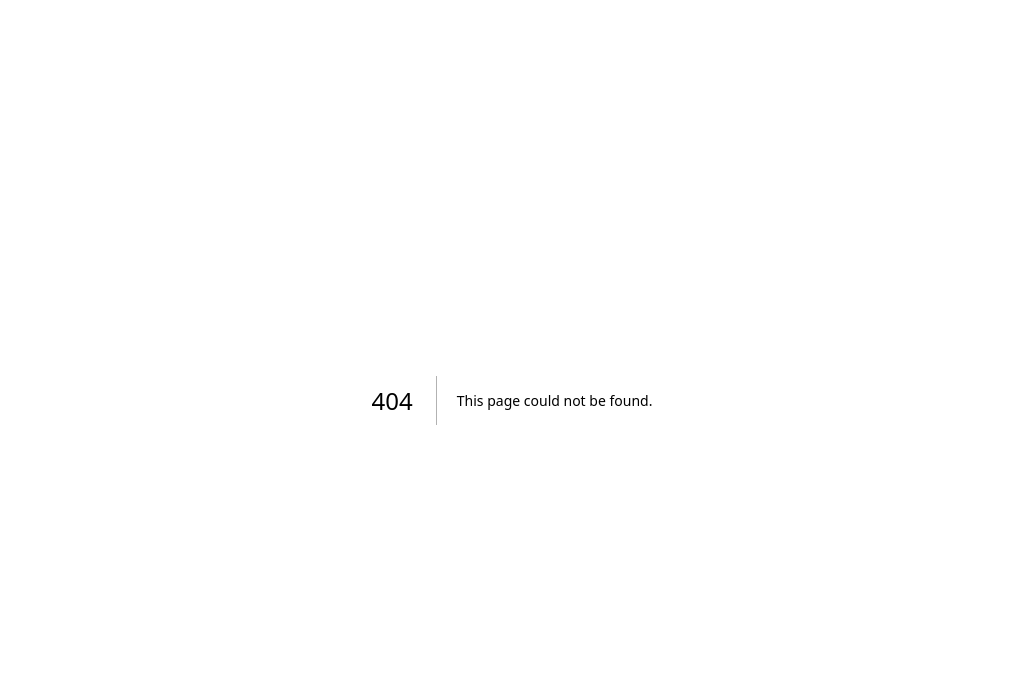
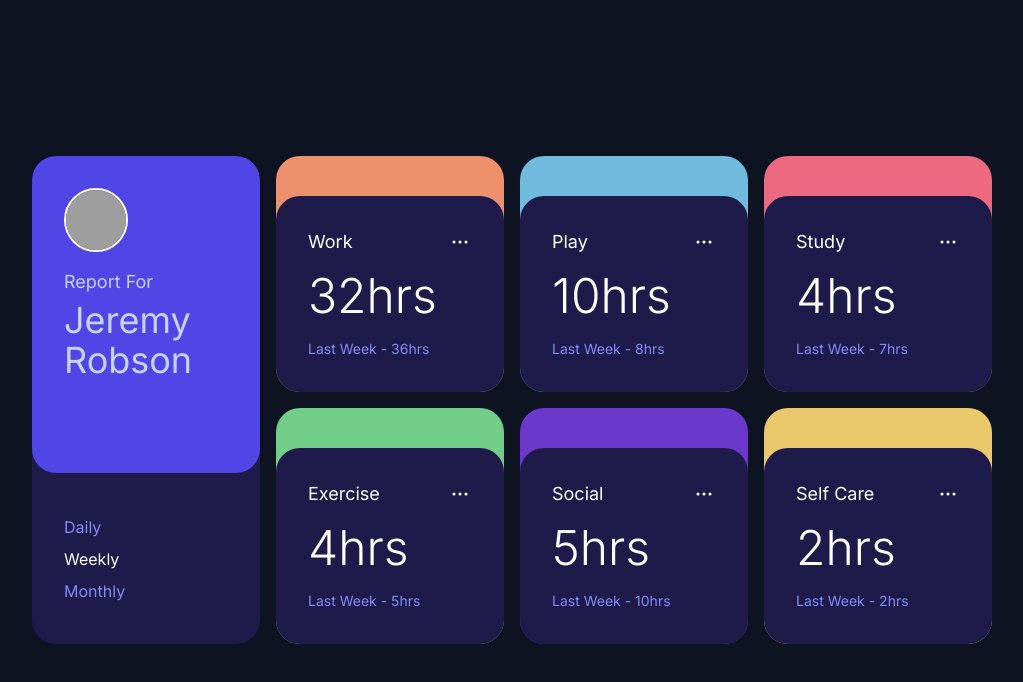
Before and after one commit to jaykanjia/TSC-internship, a Next.js app: page /trackingDashboard in a window 1280 px wide. Before the commit this address had no page. Shown: the top 682 px of the page, without its empty margins (128-1151 px from the left). Built offline with nearby package versions, Linux system fonts and the light colour scheme; grey boxes are pictures that could not be loaded.

Commit message:
tracking dashboard page done

```diff
--- a/src/app/page.jsx
+++ b/src/app/page.jsx
@@ -5,9 +5,15 @@ export default function Home() {
 			linkName: "Banner",
 			link: "/banner",
 		},
+		{
+			title: "Day-2",
+			linkName: "TrackingDashboard",
+			link: "/trackingDashboard",
+		},
 	];
 	return (
 		<main className="min-h-screen grid place-items-center">
+			<section>
 				{data.map((item) => {
 					return (
 						<div className="flex gap-8 items-center">
@@ -20,6 +26,7 @@ export default function Home() {
 						</div>
 					);
 				})}
+			</section>
 		</main>
 	);
 }
--- /dev/null
+++ b/src/app/trackingDashboard/page.jsx
@@ -0,0 +1,98 @@
+import React from "react";
+import Image from "next/image";
+import DashBoardCard from "@/components/DashBoardCard";
+
+const data = [
+	{
+		title: "Work",
+		duration: "32hrs",
+		lastWeek: "36hrs",
+		color: "bg-[rgb(237,144,108)]",
+	},
+	{
+		title: "Play",
+		duration: "10hrs",
+		lastWeek: "8hrs",
+		color: "bg-[rgb(113,188,222)]",
+	},
+	{
+		title: "Study",
+		duration: "4hrs",
+		lastWeek: "7hrs",
+		color: "bg-[rgb(236,105,127)]",
+	},
+	{
+		title: "Exercise",
+		duration: "4hrs",
+		lastWeek: "5hrs",
+		color: "bg-[rgb(114,205,137)]",
+	},
+	{
+		title: "Social",
+		duration: "5hrs",
+		lastWeek: "10hrs",
+		color: "bg-[rgb(106,56,202)]",
+	},
+	{
+		title: "Self Care",
+		duration: "2hrs",
+		lastWeek: "2hrs",
+		color: "bg-[rgb(234,200,108)]",
+	},
+];
+
+const gridbox = () => {
+	return (
+		<div className="bg-[rgb(14,19,34)] sm:flex justify-center items-center min-h-screen">
+			<div className="grid sm:grid-cols-4 gap-4 max-w-5xl mx-auto m-0 px-8 py-20 cursor-pointer duration-300">
+				<div className="box grid grid-rows-[65%_35%] bg-indigo-950 rounded-3xl row-span-2 overflow-hidden">
+					<div className="flex flex-row sm:flex-col gap-4 justify-between sm:justify-start items-center sm:items-start bg-indigo-600 p-6 sm:p-4 lg:p-8 rounded-3xl">
+						<div className="relative w-16 h-16 border-2 border-white rounded-[50%] aspect-square overflow-hidden">
+							<Image
+								className="object-cover"
+								src="/images/user.jpeg"
+								alt="user profile image"
+								fill
+							/>
+						</div>
+						<div className="flex flex-col gap-1">
+							<div>
+								<span className="text-base md:text-lg text-indigo-200">
+									Report For
+								</span>
+							</div>
+							<div>
+								<span className="text-2xl sm:text-3xl md:text-4xl text-indigo-200">
+									Jeremy Robson
+								</span>
+							</div>
+						</div>
+					</div>
+					<div className="flex flex-row sm:flex-col justify-between sm:justify-center items-center sm:items-start px-8  gap-2">
+						<div>
+							<span className="text-indigo-400">Daily</span>
+						</div>
+						<div>
+							<span className="text-white">Weekly</span>
+						</div>
+						<div>
+							<span className="text-indigo-400">Monthly</span>
+						</div>
+					</div>
+				</div>
+				{data.map((item, index) => {
+					return (
+						<div
+							key={index}
+							className={`box ${item.color} pt-10 hover:pt-0 h-full rounded-3xl cursor-pointer duration-300`}
+						>
+							<DashBoardCard data={item} />
+						</div>
+					);
+				})}
+			</div>
+		</div>
+	);
+};
+
+export default gridbox;
--- /dev/null
+++ b/src/components/DashBoardCard/index.jsx
@@ -0,0 +1,43 @@
+import React from "react";
+
+const DashBoardCard = ({ data }) => {
+	return (
+		<div className="bg-indigo-950 flex h-full flex-col gap-4 p-4 lg:p-8 rounded-3xl">
+			<div className="flex justify-between items-center">
+				<span className="text-base md:text-lg text-white">
+					{data.title}
+				</span>
+				<span className="text-base md:text-lg text-white">
+					<svg
+						xmlns="http://www.w3.org/2000/svg"
+						fill="none"
+						viewBox="0 0 24 24"
+						strokeWidth={1.5}
+						stroke="currentColor"
+						className="w-6 h-6"
+					>
+						<path
+							strokeLinecap="round"
+							strokeLinejoin="round"
+							d="M6.75 12a.75.75 0 11-1.5 0 .75.75 0 011.5 0zM12.75 12a.75.75 0 11-1.5 0 .75.75 0 011.5 0zM18.75 12a.75.75 0 11-1.5 0 .75.75 0 011.5 0z"
+						/>
+					</svg>
+				</span>
+			</div>
+			<div className="flex gap-4 flex-row sm:flex-col justify-between items-center sm:items-start">
+				<div>
+					<span className="text-4xl md:text-5xl font-light text-white">
+						{data.duration}
+					</span>
+				</div>
+				<div>
+					<span className="text-xs md:text-sm text-indigo-400">
+						Last Week - {data.lastWeek}
+					</span>
+				</div>
+			</div>
+		</div>
+	);
+};
+
+export default DashBoardCard;
```
Lines whose indentation alone changed are shown as unchanged.
